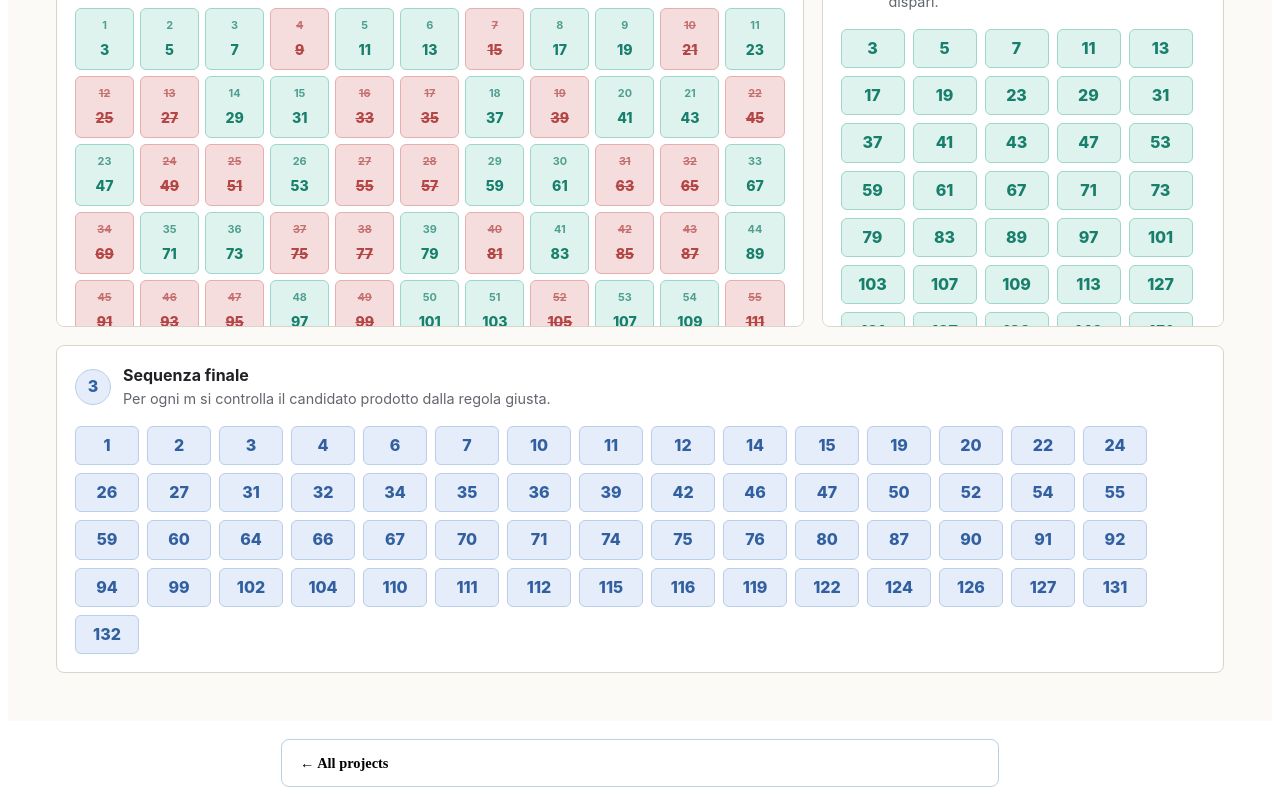
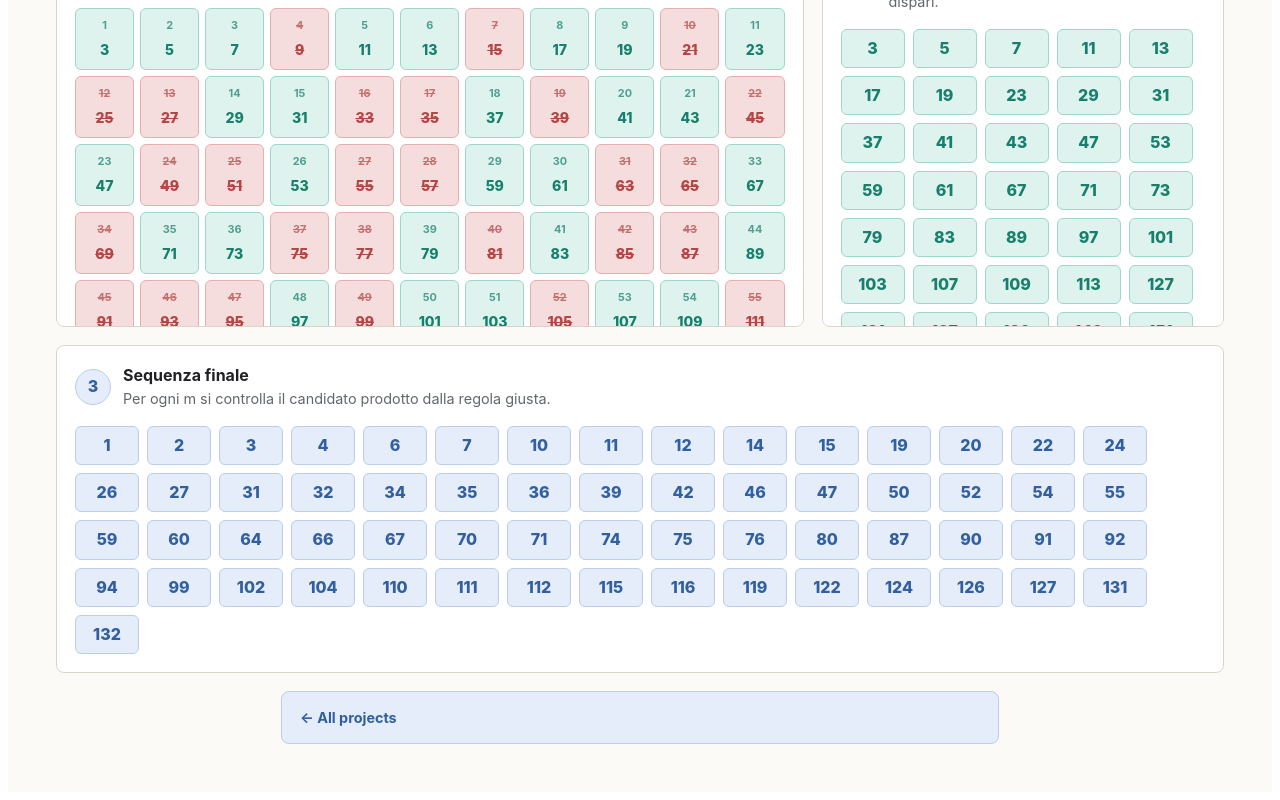
Before and after one commit to bennibeni/Sundaram, a Next.js app: page / in a window 1280 px wide. Shown: the part 438-1238 px from the top of the page. Built offline with nearby package versions, Linux system fonts and the light colour scheme.

Commit message:
projects-footer

```diff
--- a/src/app/SequenceSundaram.js
+++ b/src/app/SequenceSundaram.js
@@ -204,10 +204,10 @@ export default function SequenceSundaram() {
             </div>
           </article>
         </div>
+        <footer className="projects-footer">
+          <a href="https://links-page-bennibeni.vercel.app/">← All projects</a>
+        </footer>
       </section>
-      <footer className="projects-footer">
-        <a href="https://links-page-bennibeni.vercel.app/">← All projects</a>
-      </footer>
     </main>
   );
 }
```
